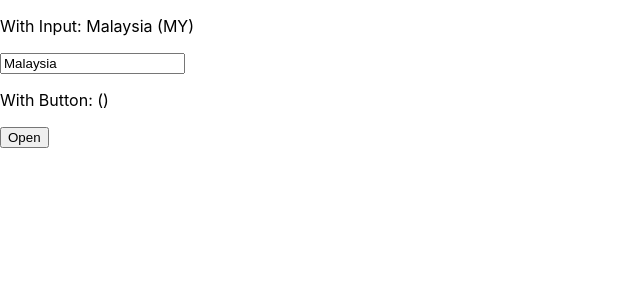
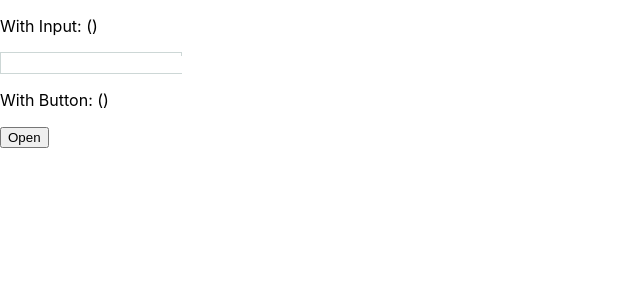
Before and after one commit to liyanalzm/dropdown-filter, a React (Create React App) app: page / in a window 1280 px wide. Shown: the top 300 px of the page, without its empty margins (0-640 px from the left). Built offline with nearby package versions, Linux system fonts and the light colour scheme.

Commit message:
Add input clear functionality

```diff
--- a/src/App.js
+++ b/src/App.js
@@ -5,7 +5,7 @@ import countries from "./countries.json";
 import { useState } from "react";
 
 function App() {
-  const [countryInput, setCountryInput] = useState({ value: 'MY', label: 'Malaysia'});
+  const [countryInput, setCountryInput] = useState({ value: '', label: ''});
   const [countryButton, setCountryButton] = useState({ value: '', label: ''});
 
   const handleCountryInput = (value) => {
--- a/src/components/dropdown/Input.jsx
+++ b/src/components/dropdown/Input.jsx
@@ -2,35 +2,56 @@ import React, { useState, useEffect } from "react";
 import { useContext } from "react";
 import { DropdownAPI } from ".";
 
-import '../../styles/dropdown/withInput.scss';
+import "../../styles/dropdown/input.scss";
 
-const Input =  React.forwardRef(({ onInputClick, onInputChange, onInputBlur }, ref) => {
-  const { placeholder, value: selectedOption } = useContext(DropdownAPI)
-  const [inputValue, setInputValue] = useState(selectedOption.label)
-  const [placeholderValue, setPlaceholderValue] = useState(selectedOption.label || placeholder)
+const Input = React.forwardRef(
+  ({ onInputClick, onInputChange, onInputBlur }, ref) => {
+    const { placeholder, value: selectedOption, withPopout } = useContext(
+      DropdownAPI
+    );
+    const [inputValue, setInputValue] = useState(selectedOption.label);
+    const [isBlurred, setIsBlurred] = useState(false);
 
     useEffect(() => {
-    setInputValue(selectedOption.label)
-  }, [selectedOption])
+      setInputValue(selectedOption.label);
+    }, [selectedOption]);
 
-  const handleInputChange = (e) => {
-    setInputValue(e.target.value)
-    onInputChange && onInputChange(e.target.value)
-  }
+    const handleInputChange = e => {
+      setInputValue(e.target.value);
+      onInputChange && onInputChange(e.target.value);
+    };
 
     const handleInputClick = () => {
-    setInputValue('')
-    setPlaceholderValue(selectedOption.label)
-    onInputClick && onInputClick()
-  }
+      ref && ref.current.select();
+      onInputClick && onInputClick();
+    };
 
     const handleInputBlur = () => {
-    onInputBlur && onInputBlur()
-  }
+      onInputBlur && onInputBlur();
+      setIsBlurred(true);
+    };
+
+    const clear = () => {
+      setInputValue("");
+    };
 
     return (
-    <input type="text" ref={ref} value={inputValue} placeholder={placeholderValue} onChange={handleInputChange} onClick={handleInputClick} onBlur={handleInputBlur}  />
+      <label className="input-label">
+        <input
+          type="text"
+          ref={ref}
+          value={inputValue}
+          placeholder={placeholder}
+          onChange={handleInputChange}
+          onClick={handleInputClick}
+          onBlur={handleInputBlur}
+        />
+        {!withPopout && isBlurred && inputValue && (
+          <span onClick={clear}>x</span>
+        )}
+      </label>
     );
-});
+  }
+);
 
 export default Input;
--- a/src/components/dropdown/WithPopout.jsx
+++ b/src/components/dropdown/WithPopout.jsx
@@ -1,4 +1,4 @@
-import React, { useContext, useState } from "react";
+import React, { useContext, useState, useRef } from "react";
 import List from "./List";
 import { DropdownAPI } from ".";
 import WithClickOutside from "../../utils/onClickOutside";
@@ -7,6 +7,7 @@ import '../../styles/dropdown/withPopout.scss';
 import { filterList } from "../../utils/filter";
 
 const WithPopout = () => {
+  const inputRef = useRef()
   const { items, onOptionSelected, matchFromStart } = useContext(DropdownAPI);
   const [isOpen, setIsOpen] = useState(false);
   const [list, setList] = useState(items)
@@ -36,7 +37,7 @@ const WithPopout = () => {
       <button onClick={onButtonClicked}>{!isOpen ? "Open" : "Close"}</button>
       {isOpen && (
         <div className="popout">
-          <Input onInputChange={handleInputChange} />
+          <Input onInputChange={handleInputChange} ref={inputRef} />
           <List list={list} isOpen={isOpen} handleOptionSelected={handleOptionSelected} inset />
         </div>
       )}
--- a/src/components/dropdown/WithtInput.jsx
+++ b/src/components/dropdown/WithtInput.jsx
@@ -24,6 +24,11 @@ const WithInput = () => {
     setList(filterList(value, items, matchFromStart))
   }
 
+  const handleInputClear = () => {
+    handleInputChange('')
+    setIsOpen(true)
+  }
+
   const handleClick = () => {
     openOnFocus && setIsOpen(true)
   }
@@ -36,7 +41,7 @@ const WithInput = () => {
 
   return (
     <div className="with-input">
-      <Input onInputClick={handleClick} onInputChange={handleInputChange} ref={inputRef} />
+      <Input onInputClick={handleClick} onInputChange={handleInputChange} onInputClear={handleInputClear} ref={inputRef} />
       <List list={list} isOpen={isOpen} handleOptionSelected={handleOptionSelected} />
     </div>
   );
--- /dev/null
+++ b/src/styles/dropdown/input.scss
@@ -0,0 +1,14 @@
+.input-label {
+  display: block;
+  position: relative;
+  max-width: 180px;
+  border: 1px solid #cdd7d6;
+  input {
+    border: none;
+    outline: none;
+  }
+  span {
+    position: absolute;
+    right: 10px;
+  }
+}
```
Lines whose indentation alone changed are shown as unchanged.
